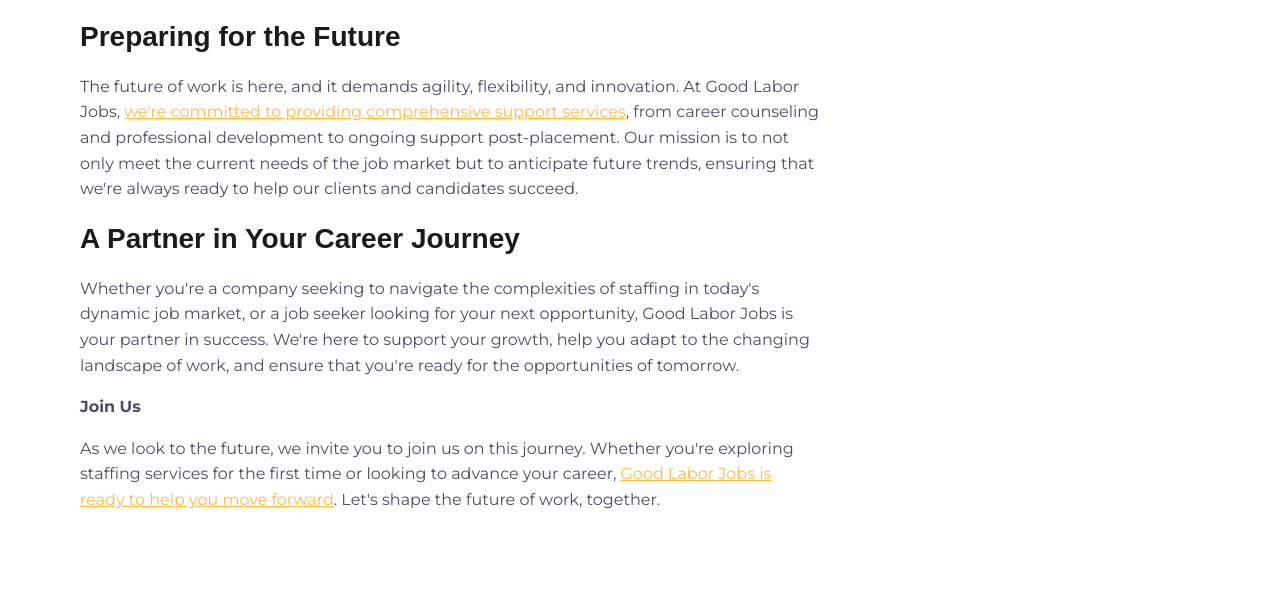
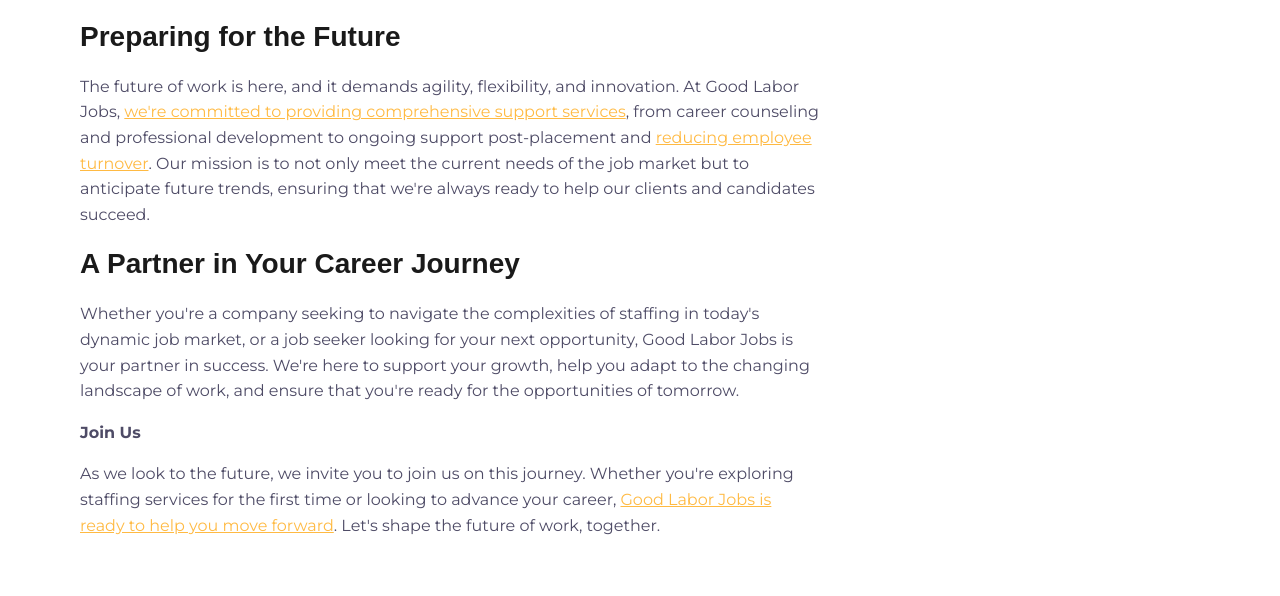
Before and after one commit to jimschaeffer/glj, an Eleventy site: page src/content/blog/the-future-of-work-how-staffing-services-are-shaping-tomorrows-job-market.md in a window 1280 px wide. Shown: the part 3051-3647 px from the top of the page. Built offline with nearby package versions, Linux system fonts and the light colour scheme; Eleventy itself is replaced by a stand-in of ours; files that its build step writes are made by us from their sources; a web font is replaced by a local one.

Commit message:
Update Blog “the-future-of-work-how-staffing-services-are-shaping-tomorrows-job-market”

```diff
--- a/src/content/blog/the-future-of-work-how-staffing-services-are-shaping-tomorrows-job-market.md
+++ b/src/content/blog/the-future-of-work-how-staffing-services-are-shaping-tomorrows-job-market.md
@@ -38,7 +38,7 @@
 
 ## Preparing for the Future
 
-The future of work is here, and it demands agility, flexibility, and innovation. At Good Labor Jobs, [we're committed to providing comprehensive support services](../../services), from career counseling and professional development to ongoing support post-placement. Our mission is to not only meet the current needs of the job market but to anticipate future trends, ensuring that we're always ready to help our clients and candidates succeed.
+The future of work is here, and it demands agility, flexibility, and innovation. At Good Labor Jobs, [we're committed to providing comprehensive support services](../../services), from career counseling and professional development to ongoing support post-placement and [reducing employee turnover](../reducing-employee-turnover-strategies-for-long-term-success-with-good-labor-jobs/). Our mission is to not only meet the current needs of the job market but to anticipate future trends, ensuring that we're always ready to help our clients and candidates succeed.
 
 ## A Partner in Your Career Journey
 
```
